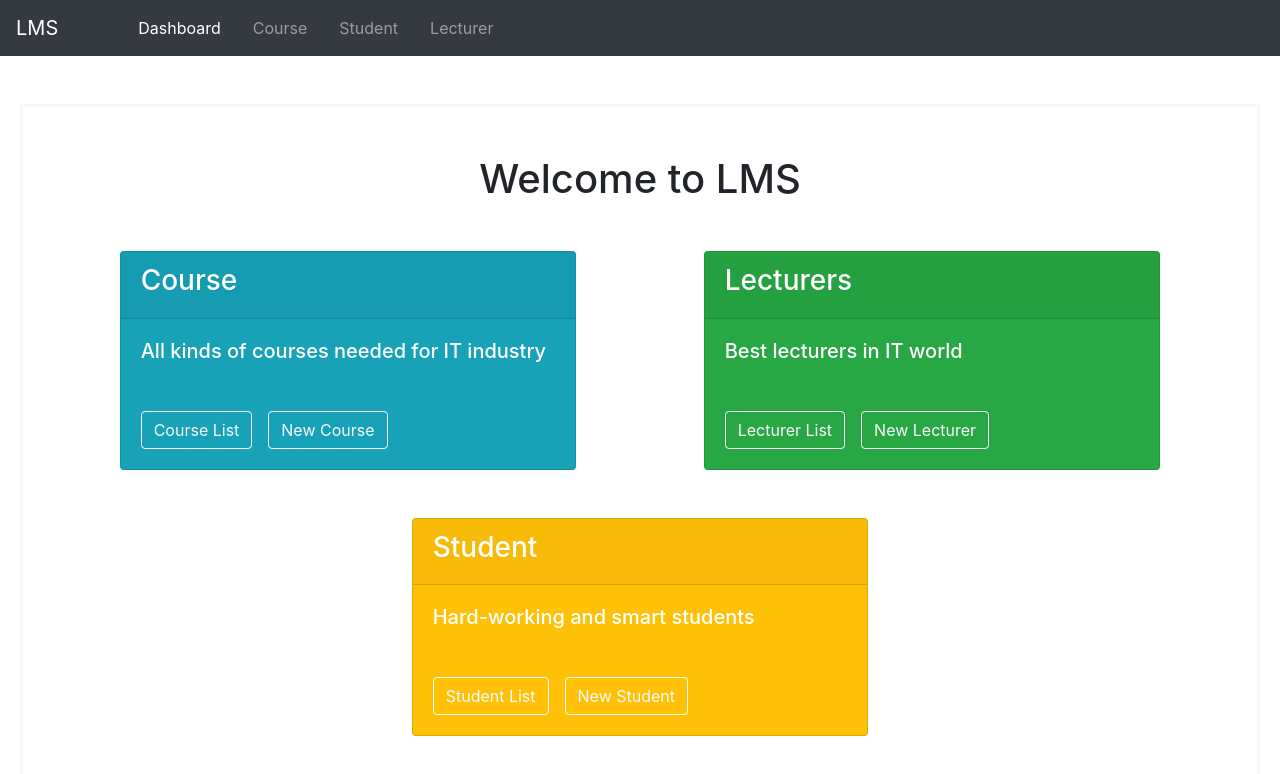
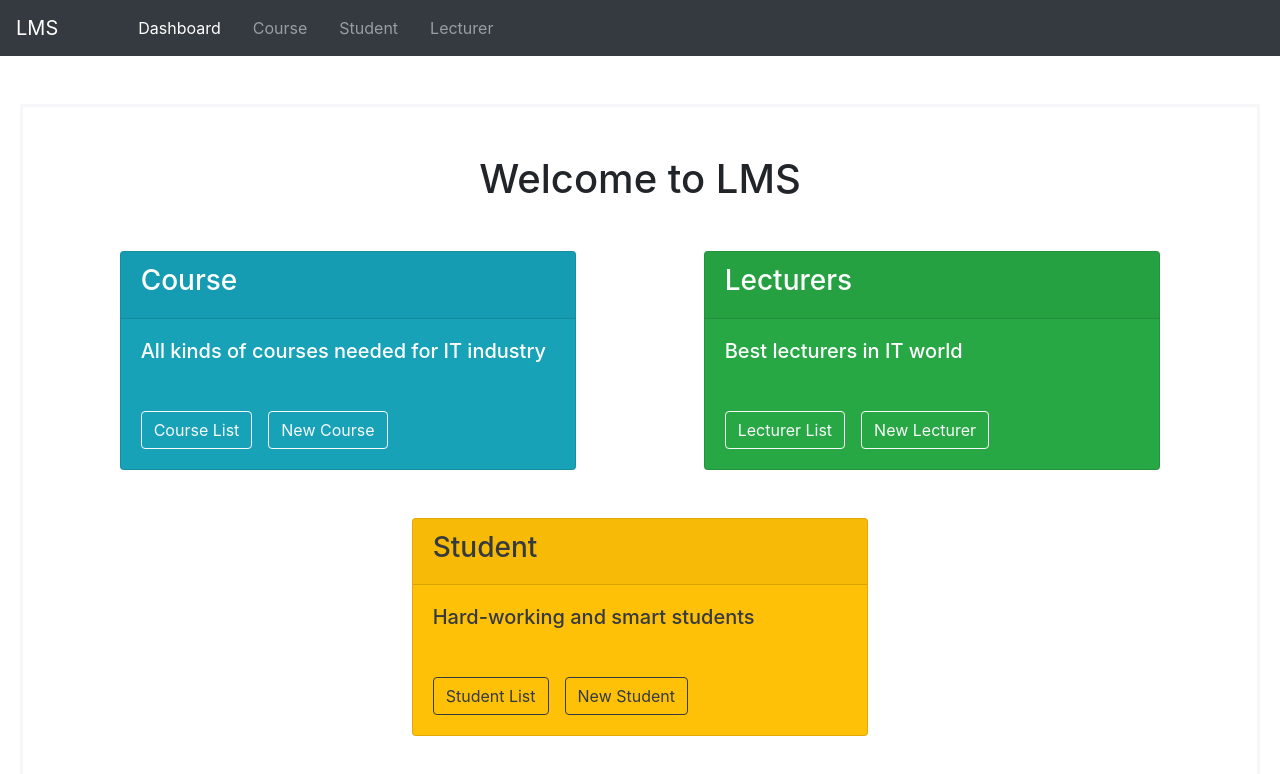
Before and after one commit to neilchen0221/react-lms, a React app: page /#/dashboard in a window 1280 px wide. Shown: the top 774 px of the page. Built offline with nearby package versions, Linux system fonts and the light colour scheme.

Commit message:
style updated

```diff
--- a/src/dashboard/Dashboard.js
+++ b/src/dashboard/Dashboard.js
@@ -42,16 +42,16 @@ export default function Dashboard() {
       </div>
       <div className="row justify-content-around">
         <div className="col-sm-5">
-          <div className="card text-white bg-warning mb-5">
+          <div className="card text-dark bg-warning mb-5">
             <div className="card-header">
               <h3>Student</h3>
             </div>
             <div className="card-body">
               <h5 className="card-title mb-5">Hard-working and smart students</h5>
-              <Link className="btn btn-outline-light mr-3" to={`/students`}>
+              <Link className="btn btn-outline-dark mr-3" to={`/students`}>
                 Student List
               </Link>
-              <Link className="btn btn-outline-light" to={`/students/create`}>
+              <Link className="btn btn-outline-dark" to={`/students/create`}>
                 New Student
               </Link>
             </div>
```
